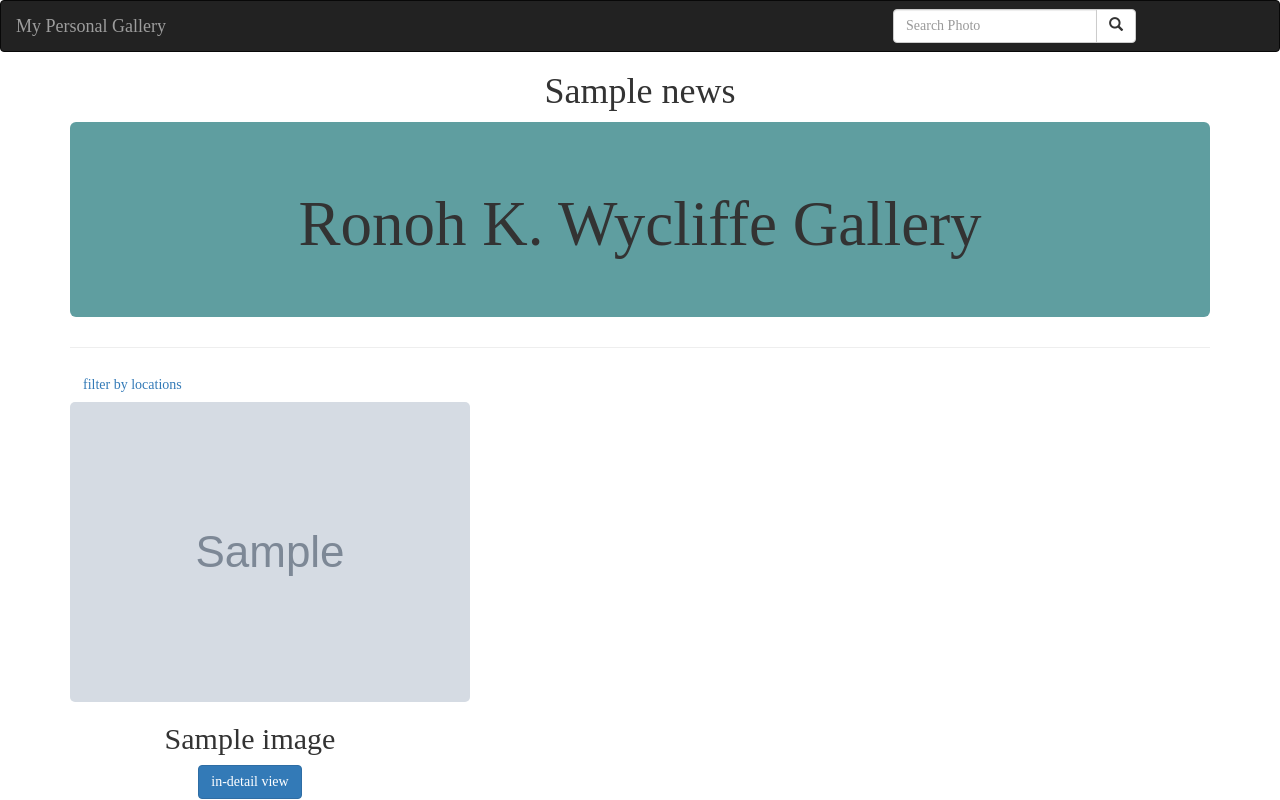
After one commit to wikky2012/Gallery, a Django app: template photos/templates/all-photos/index.html in a window 1280 px wide. The commit adds this page. Run offline with Django 3.2, Linux system fonts and the light colour scheme; tables that the repository leaves empty hold one stand-in row (values such as "Sample post"); the template is opened without the code that fills it: values that come from a table or form of the project are taken from there, most other values are stand-ins (such as "Sample title", 1, 10 or a date in 2020); grey boxes marked "Sample" are stand-in pictures; some libraries are stand-ins or nearby versions; some web fonts are replaced.

Commit message:
did category,Location and testing

```diff
--- a/photos/admin.py
+++ b/photos/admin.py
@@ -1,7 +1,8 @@
 from django.contrib import admin
-from .models import Photo
+from .models import Photo,Location,Category
 
 # Register your models here.
 
-
 admin.site.register(Photo)
+admin.site.register(Location)
+admin.site.register(Category)
--- a/photos/models.py
+++ b/photos/models.py
@@ -3,21 +3,75 @@ import datetime as dt
 
 
 class Photo(models.Model):
-    category = models.CharField(max_length =60)
-    location = models.CharField(max_length =60)
+    name = models.CharField(max_length =60)
+    description = models.CharField(max_length=100)
     image = models.ImageField(upload_to = 'photo/')
+    category = models.ForeignKey('Category', on_delete = models.CASCADE, null='True', blank=True)
+    location = models.ForeignKey('Location', on_delete = models.CASCADE, null='True', blank=True)
 
     def __str__(self):
-        return self.category
+        return self.name
 
-    class meta:
-        ordering =['name']
-
-    def save_photo(self):
+    def save_image(self):
         self.save()
 
+    def delete_image(self):
+        Photo.objects.filter(id = self.pk).delete()
 
     @classmethod
-    def search_by_category(cls,search_term):
-        news = cls.objects.filter(category__icontains=search_term)
-        return news
+    def update_image(cls, id, value):
+        cls.objects.filter(id=id).update(image=value)
+
+    @classmethod
+    def get_images(cls):
+        images = cls.objects.all()
+        return images
+
+    @classmethod
+    def search_by_category(cls, category):
+        images = cls.objects.filter(category__name__icontains=category)
+        return images
+
+    @classmethod
+    def filter_by_location(cls, location):
+        image_location = Photo.objects.filter(location__name=location).all()
+        return image_location
+
+
+class Category(models.Model):
+    name = models.CharField(max_length=15,)
+
+    def __str__(self):
+        return self.name
+
+    @classmethod
+    def update_category(cls, id, new_category):
+        cls.objects.filter(id=id).update(name=new_category)
+
+    def save_category(self):
+        self.save()
+
+    def delete_category(self):
+        self.delete()
+
+
+class Location(models.Model):
+    name = models.CharField(max_length=20,)
+
+    @classmethod
+    def get_locations(cls):
+        locations = Location.objects.all()
+        return locations
+
+        def __str__(self):
+            return self.name
+
+    @classmethod
+    def update_location(cls, id, new_location):
+        cls.objects.filter(id=id).update(name=new_location)
+
+    def save_location(self):
+        self.save()
+
+    def delete_location(self):
+        self.delete()
--- a/photos/static/css/photo.css
+++ b/photos/static/css/photo.css
@@ -5,6 +5,7 @@ body{
 .col-md-3{
 
     border-radius: 5px;
+    text-align: center;
 }
 .jumbotron{
     background-color: cadetblue;
@@ -26,8 +27,8 @@ ul{
   transition: all .3s ease-in;
   opacity: 1;
   transform: scale(1.15);
-  -ms-transform: scale(1.15); /* IE 9 */
-  -webkit-transform: scale(1.15); /* Safari and Chrome */
+  -ms-transform: scale(1.15);
+  -webkit-transform: scale(1.15);
 
 }
 img{
--- a/photos/templates/all-photos/base.html
+++ b/photos/templates/all-photos/base.html
@@ -20,7 +20,7 @@
 </head>
 <body>
     {% include "navbar.html" %}
-    {% block content %} <h1 class='text-center'>Here {{news.news}}</h1> {%endblock%}
+    {% block content %} <h1 class='text-center'> {{news.news}}</h1> {%endblock%}
 
     {% block scripts %}
         <script src="https://ajax.googleapis.com/ajax/libs/jquery/3.2.1/jquery.min.js"></script>
--- /dev/null
+++ b/photos/templates/all-photos/index.html
@@ -0,0 +1,74 @@
+{%extends 'all-photos/base.html'%}
+{% block content %}
+{{block.super}}
+
+<div class="container">
+    <div class="jumbotron">
+        <h1 class="text-center">Ronoh K. Wycliffe Gallery</h1>
+    </div>
+<hr>
+<div class="dropdown show ">
+    <a class="btn dropdown-toggle " href="#" role="button" id="dropdownMenuLink" data-toggle="dropdown" aria-haspopup="true" aria-expanded="false">
+      filter by locations
+    </a>
+
+    <div class="dropdown-menu " aria-labelledby="dropdownMenuLink">
+    {% for location in locations%}
+      <li><a class="dropdown-item " href="/location/{{location.name}}">{{location.name}}</a></li>
+      {% endfor %}
+    </div>
+
+  </div>
+
+    <div class="row">
+        {% for image in images %}
+
+
+        <!-- displaying News articles -->
+        <div class="col-lg-4 col-md-3 col-sm-4 col-xs-12 ">
+
+            <div class="hovereffect ">
+
+                <img class="img card" src="{{image.image.url}}"  alt="Image">
+                <div class="overlay">
+                    <h2>{{image.name}}</h2>
+                    <button class="btn btn-primary" id="detail" data-toggle="modal" data-target="#{{image.id}}">in-detail view</button>
+                </div>
+
+
+            </div>
+
+        </div>
+        <!-- Button trigger modal -->
+
+
+  <!-- Modal -->
+  <div class="modal fade" id="{{image.id}}" tabindex="-1" aria-labelledby="ModalLabel" aria-hidden="true" >
+    <div class="modal-dialog">
+      <div class="modal-content">
+        <div class="modal-header">
+          <h5 class="modal-title" id="ModalLabel">{{image.name}}</h5>
+          <button type="button" class="close" data-dismiss="modal" aria-label="Close">
+            <span aria-hidden="true">&times;</span>
+          </button>
+        </div>
+        <div class="modal-body">
+          <img src="{{image.image.url}}" alt="" style="width: 100%;">
+        </div>
+        <div class="modal-footer">
+            <b>{{image.description}}</b>
+            <input class="form-control input-lg" type="text"
+                value="{{image.image.url}}" id="{{image.id}}.url">
+                <button class="btn btn-success" onclick="copyLink('{{image.id}}.url')">Copy</button>
+          <button type="button" class="btn btn-danger" data-dismiss="modal">Close</button>
+
+        </div>
+      </div>
+    </div>
+  </div>
+
+        {% endfor %}
+      </div>
+
+</div>
+{% endblock %}
--- a/photos/templates/all-photos/search.html
+++ b/photos/templates/all-photos/search.html
@@ -17,6 +17,7 @@
       <div class="col-md-3 bg-secondary">
         <div class="portfolio-piece">
           <h4 class="text-center"><span class="glyphicon glyphicon-pushpin" aria-hidden="true"></span></h4>
+          <h4 class="text-center">Name:{{photo.name}}</h4>
           <h4 class="text-center">Category:{{photo.category}}</h4>
           <h5 class="text-center">Location taken:{{photo.location}}</h5>
           <img src="{{photo.image.url}}" height="200" width="200" class="img-responsive" alt="Error displaying image">
--- a/photos/urls.py
+++ b/photos/urls.py
@@ -6,7 +6,8 @@ from django.conf import settings
 urlpatterns = [
     url(r'^$',views.welcome, name='myPhotos'),
     url(r'^search/', views.search_results, name='search_results'),
-    url(r'^photo/(\d+)',views.photo,name ='photo')
+    url(r'^photo/(\d+)',views.photo,name ='photo'),
+    url(r'^location/(?P<location>\w+)/', views.image_location, name='location'),
 
 ]
 if settings.DEBUG:
--- a/wycliffe/settings.py
+++ b/wycliffe/settings.py
@@ -80,7 +80,7 @@ WSGI_APPLICATION = 'wycliffe.wsgi.application'
 DATABASES = {
     'default': {
         'ENGINE': 'django.db.backends.postgresql',
-        'NAME':'gallery',
+        'NAME':'mygallery',
         'USER':'wikky',
         'PASSWORD':'31406611'
     }
```
Also changed, not shown: photos/templates/all-photos/location.html (added, +60 -0 lines), photos/tests.py (+88 -11 lines), photos/views.py (+13 -2 lines), media/photo/hike_wpExraF.jpg (added), media/photo/travel5..jpeg (added), media/photo/travel5._SOwetIS.jpeg (added), photos/migrations/0001_initial.py, photos/migrations/0002_photo_title.py (deleted), photos/migrations/0003_photo_location.py (deleted), photos/migrations/0004_auto_20201010_1747.py (deleted), photos/migrations/0005_auto_20201010_1749.py (deleted).
